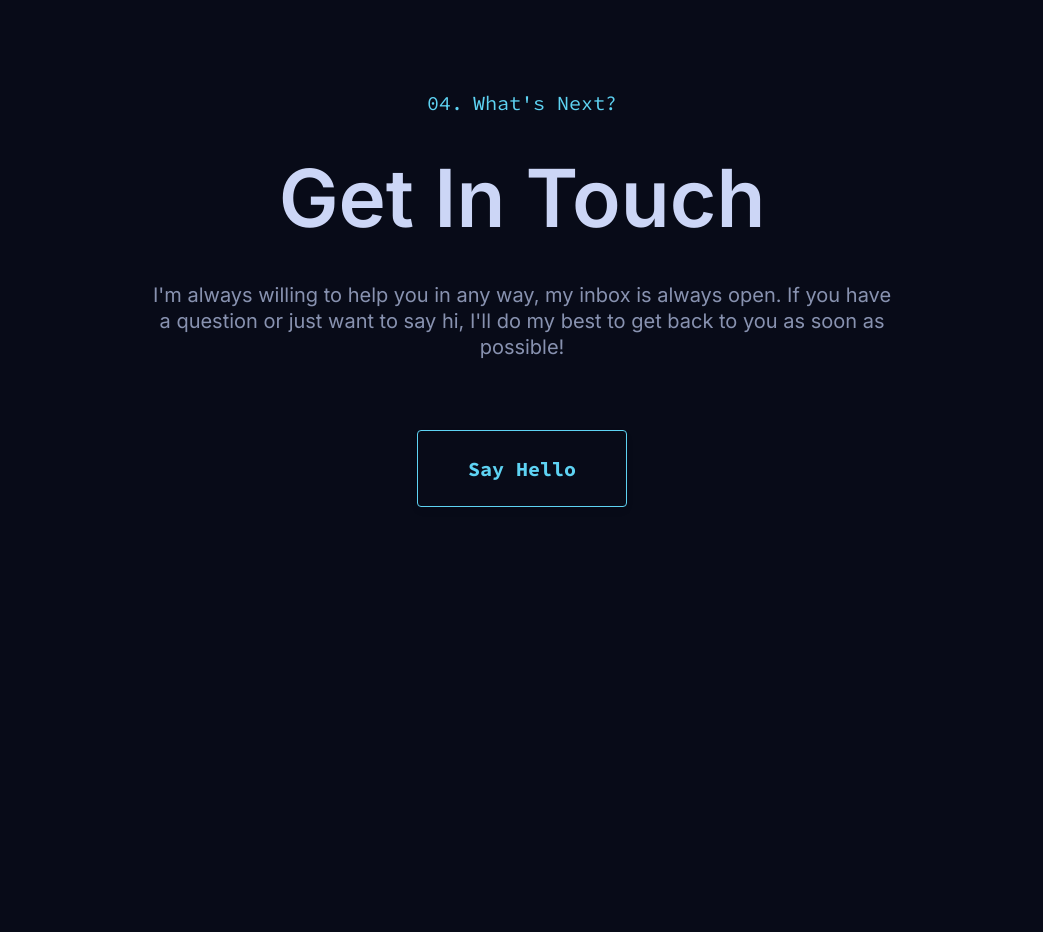
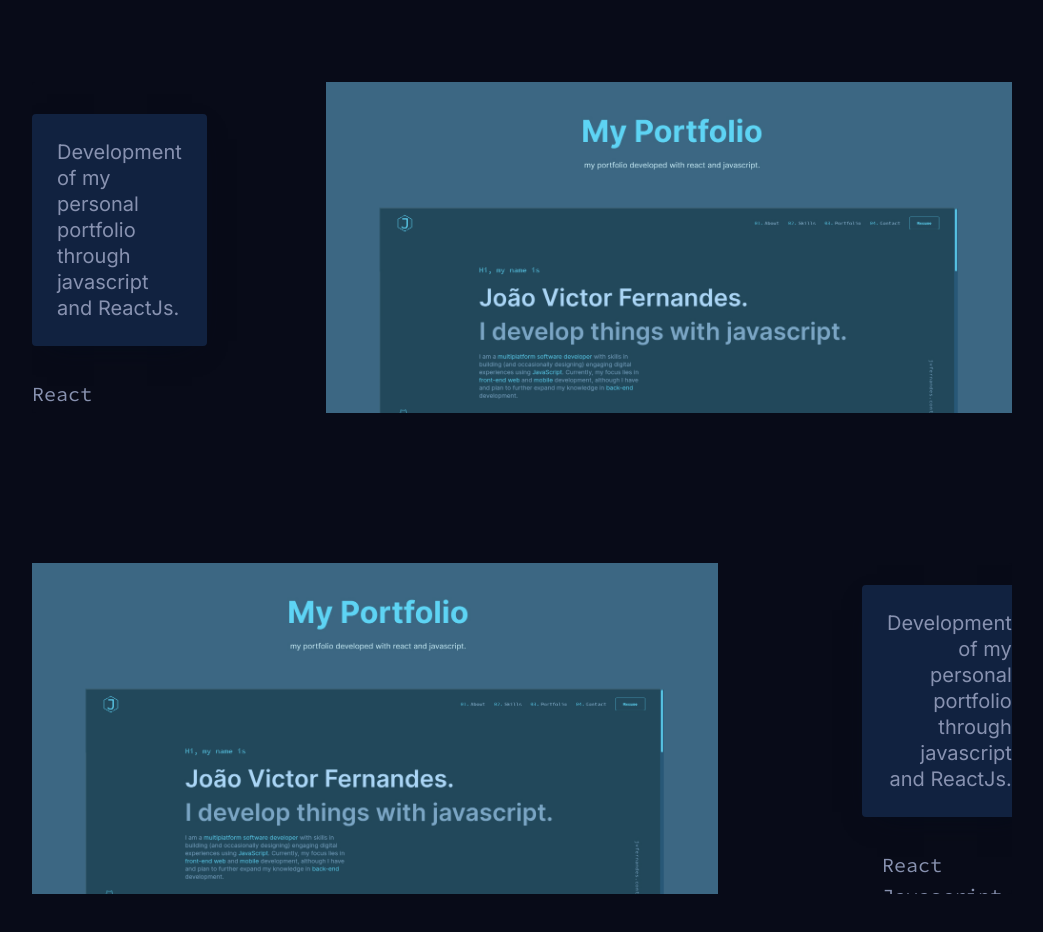
Before and after one commit to JvFern4ndes/MyPersonalWebsite, a React (Vite) app in the folder fe/: page / in a window 1280 px wide. Shown: the part 3480-4412 px from the top of the page, without its empty margins (118-1161 px from the left). Before the commit the page ends 4187 px from the top, so only its background shows below. Built offline with nearby package versions, Linux system fonts and the light colour scheme.

Commit message:
feat: improve portfolio section

```diff
--- a/fe/src/Pages/Portfolio/index.jsx
+++ b/fe/src/Pages/Portfolio/index.jsx
@@ -21,6 +21,13 @@ import {
   ImageWrapper,
   ImageContainer,
   Overlay,
+  ProjectContent2,
+  Content2,
+  ProjectDescription2,
+  ProjectTechList2,
+  ProjectLinks2,
+  Picture2,
+  Overlay2,
 } from './styles';
 
 export default function Portfolio() {
@@ -67,6 +74,84 @@ export default function Portfolio() {
             </Content>
           </ProjectContent>
         </ProjectContainer>
+        <ProjectContainer>
+          <Picture2>
+            <Wrapper>
+              <ImageWrapper>
+                <ImageContainer>
+                  <Link to="/#">
+                    <img src={MyPortfolioImage} alt="Me" />
+                    <Overlay2 />
+                  </Link>
+                </ImageContainer>
+              </ImageWrapper>
+            </Wrapper>
+          </Picture2>
+          <ProjectContent2>
+            <Content2>
+              <Overline>Featured Project</Overline>
+              <Link to="/#">
+                <ProjectTitle>My Own Portfolio</ProjectTitle>
+              </Link>
+              <ProjectDescription2>
+                <p>Development of my personal portfolio through javascript and ReactJs.</p>
+              </ProjectDescription2>
+              <ProjectTechList2>
+                <TechOfList>React</TechOfList>
+                <TechOfList>Javascript</TechOfList>
+                <TechOfList>CSS</TechOfList>
+                <TechOfList>HTML</TechOfList>
+              </ProjectTechList2>
+              <ProjectLinks2>
+                <Link to="/#">
+                  <img src={GithubIcon} alt="Github Link" />
+                </Link>
+                <Link to="/#">
+                  <img src={ProjectLink} alt="Project Link" />
+                </Link>
+              </ProjectLinks2>
+            </Content2>
+          </ProjectContent2>
+        </ProjectContainer>
+        <ProjectContainer>
+          <Picture>
+            <Wrapper>
+              <ImageWrapper>
+                <ImageContainer>
+                  <Link to="/#">
+                    <img src={MyPortfolioImage} alt="Me" />
+                    <Overlay />
+                  </Link>
+                </ImageContainer>
+              </ImageWrapper>
+            </Wrapper>
+          </Picture>
+          <ProjectContent>
+            <Content>
+              <Overline>Featured Project</Overline>
+              <Link to="/#">
+                <ProjectTitle>My Own Portfolio</ProjectTitle>
+              </Link>
+              <ProjectDescription>
+                <p>Development of my personal portfolio through javascript and ReactJs.</p>
+              </ProjectDescription>
+              <ProjectTechList>
+                <TechOfList>React</TechOfList>
+                <TechOfList>Javascript</TechOfList>
+                <TechOfList>CSS</TechOfList>
+                <TechOfList>HTML</TechOfList>
+              </ProjectTechList>
+              <ProjectLinks>
+                <Link to="/#">
+                  <img src={GithubIcon} alt="Github Link" />
+                </Link>
+                <Link to="/#">
+                  <img src={ProjectLink} alt="Project Link" />
+                </Link>
+              </ProjectLinks>
+            </Content>
+          </ProjectContent>
+        </ProjectContainer>
       </ProjectsList>
     </Container>
   );
--- a/fe/src/Pages/Portfolio/styles.jsx
+++ b/fe/src/Pages/Portfolio/styles.jsx
@@ -3,7 +3,6 @@ import styled from 'styled-components';
 export const Container = styled.section`
   display: flex;
   flex-direction: column;
-  -webkit-box-align: center;
   align-items: center;
   margin: 0px auto;
   padding: 100px 0px;
@@ -12,7 +11,6 @@ export const Container = styled.section`
 
 export const Title = styled.h2`
   display: flex;
-  -webkit-box-align: center;
   align-items: center;
   position: relative;
   margin: 10px 0px 40px;
@@ -46,7 +44,7 @@ export const Title = styled.h2`
 
 export const ProjectsList = styled.ul`
   list-style: none;
-  padding: 0px;
+  padding: 50px 0px;
   margin: 0px;
 `;
 
@@ -64,14 +62,11 @@ export const ProjectContainer = styled.li`
   overflow: hidden;
 
   :not(:last-of-type) {
-    margin-bottom: 100px;
+    margin-bottom: 150px;
   }
 
   img{
     position: relative;
-    border-radius: 4px;
-    mix-blend-mode: multiply;
-
   }
 `;
 
@@ -92,6 +87,7 @@ export const Content = styled.div`
   margin-left: -70px;
   flex-direction: column;
   align-items: flex-end;
+  gap: 10px;
 `;
 
 export const Overline = styled.p`
@@ -103,7 +99,7 @@ export const Overline = styled.p`
 `;
 
 export const ProjectTitle = styled.h3`
-  margin: 0px 0px 20px;
+  margin: -10px 0px 25px;
   font-size: 32px;
   font-weight: 600;
   line-height: 1.1;
@@ -139,11 +135,6 @@ export const ProjectTechList = styled.ul`
   margin: 25px 0px 10px;
   padding: 0px;
   list-style: none;
-
-  :nth-of-type(2n+1) {
-    -webkit-box-pack: end;
-    justify-content: flex-end;
-  }
 `;
 
 export const TechOfList = styled.li`
@@ -218,8 +209,6 @@ export const ImageWrapper = styled.div`
 
   img {
     position: relative;
-    border-radius: 4px;
-    mix-blend-mode: normal;
   }
 `;
 
@@ -244,11 +233,110 @@ export const Overlay = styled.div`
   width: 70%;
   height: 100%;
   background-color: ${({ theme }) => theme.tertiaryColor};
-  opacity: 0.5;
-  filter: hue-rotate(0deg); /* Aplica o filtro de escala de azul */
+  opacity: 0.3;
   transition: opacity 0.7s ease-in-out;
 
   :hover {
     opacity: 0;
   }
 `;
+
+// Segunda versão dos Projetos
+
+export const ProjectContent2 = styled.div`
+  position: absolute;
+  display: block;
+  z-index: 10;
+
+  a {
+    text-decoration: none;
+    color: ${({ theme }) => theme.color};
+  }
+`;
+
+export const Content2 = styled.div`
+  display: flex;
+  margin-right: 850px;
+  flex-direction: column;
+  gap: 10px;
+`;
+
+export const ProjectDescription2 = styled.div`
+  box-shadow: 0 10px 30px -15px rgba(2, 12, 27, 0.7);
+  position: relative;
+  z-index: 2;
+  padding: 25px;
+  border-radius: 4px;
+  background-color: ${({ theme }) => theme.backgroundColorLight};
+  color: ${({ theme }) => theme.secondaryColor};
+  font-size: 20px;
+  display: block;
+
+  p:last-child, p:last-of-type {
+    margin: 0px;
+  }
+`;
+
+export const ProjectTechList2 = styled.ul`
+  display: flex;
+  flex-wrap: wrap;
+  position: relative;
+  z-index: 2;
+  margin: 25px 0px 10px -20px;
+  padding: 0px;
+  list-style: none;
+`;
+
+export const ProjectLinks2 = styled.div`
+  display: flex;
+  -webkit-box-align: center;
+  align-items: center;
+  position: relative;
+  margin-top: 10px;
+  list-style: none;
+
+  :nth-of-type(1n+1) {
+    margin-left: 0px;
+    margin-right: -10px;
+  }
+
+  a {
+    display: flex;
+    -webkit-box-pack: center;
+    justify-content: center;
+    -webkit-box-align: center;
+    align-items: center;
+    padding: 0 15px 0 0;
+    position: relative;
+    z-index: 1;
+    text-decoration: none;
+    text-decoration-skip-ink: auto;
+    cursor: pointer;
+  }
+
+  img {
+    width: 24px;
+  }
+`;
+
+export const Picture2 = styled.div`
+  position: relative;
+  max-width: 100%;
+  display: block;
+  text-align: right;
+`;
+
+export const Overlay2 = styled.div`
+  position: absolute;
+  top: 0;
+  margin-right: 0;
+  width: 70%;
+  height: 100%;
+  background-color: ${({ theme }) => theme.tertiaryColor};
+  opacity: 0.3;
+  transition: opacity 0.7s ease-in-out;
+
+  :hover {
+    opacity: 0;
+  }
+`;
```
